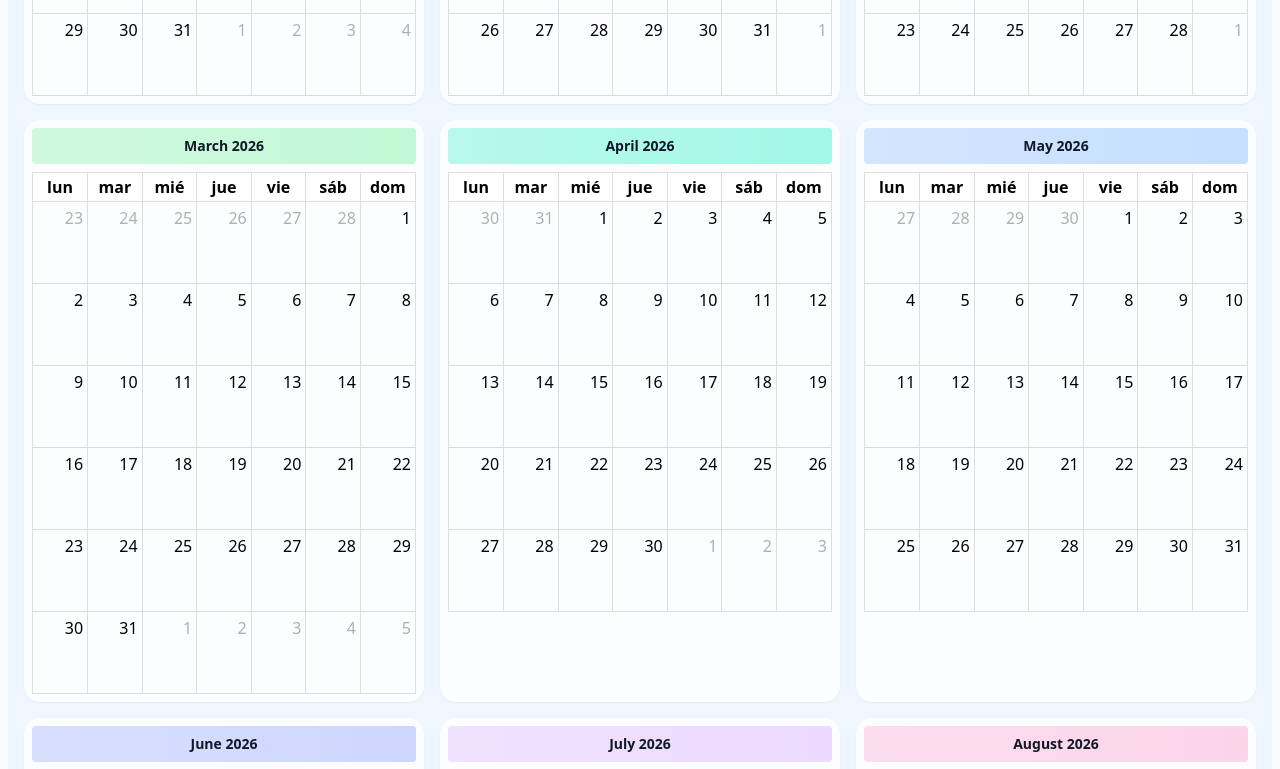
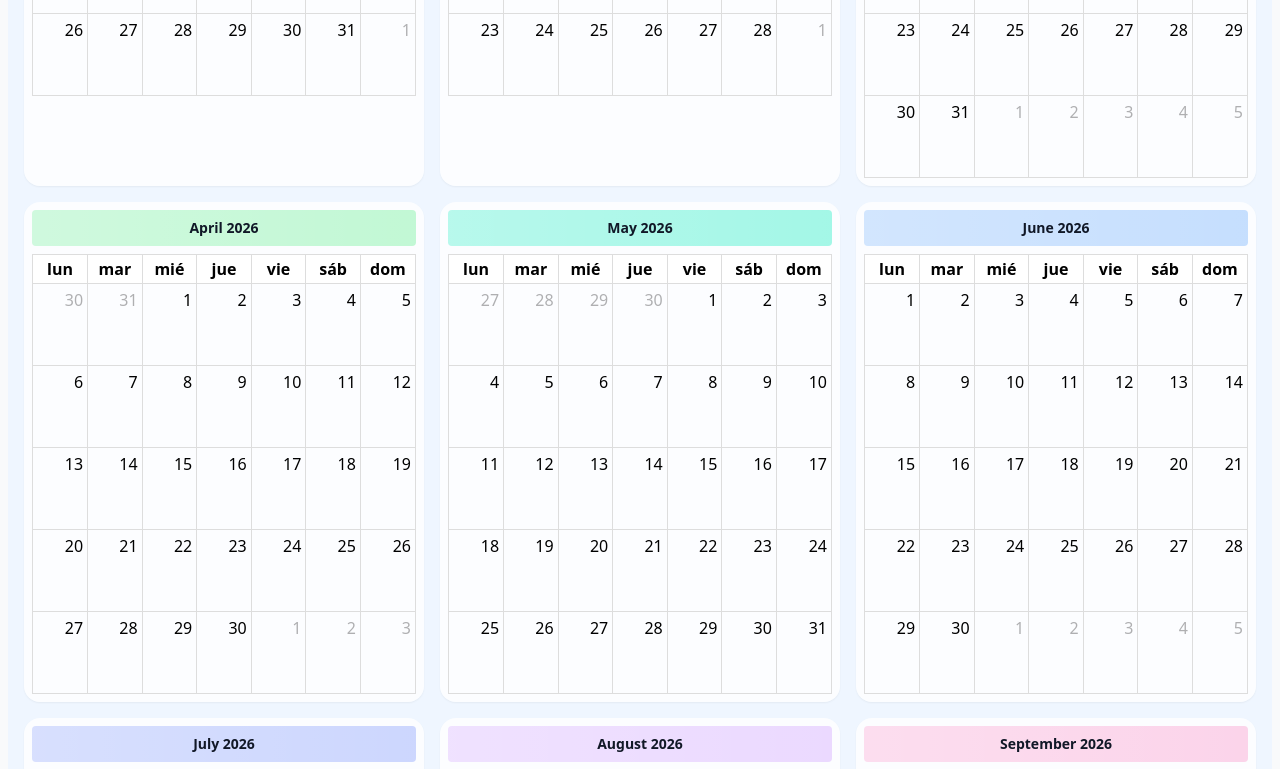
Before and after one commit to MarinaPreci/calendarioAF, a React (Vite) app: page / in a window 1280 px wide. Shown: the part 520-1289 px from the top of the page. Built offline with nearby package versions, Linux system fonts and the light colour scheme; no server answers; the database is empty.

Commit message:
diciembre

```diff
--- a/src/components/CalendarGrid.jsx
+++ b/src/components/CalendarGrid.jsx
@@ -22,7 +22,7 @@ export default function CalendarGrid({ races = [], onOpenRace = () => {}, onAddR
 
   const months = [
     //new Date(2025, 10, 1),
-    new Date(2025, 11, 1),
+    //new Date(2025, 11, 1),
     ...Array.from({ length: 12 }, (_, i) => new Date(2026, i, 1))
   ];
 
```
